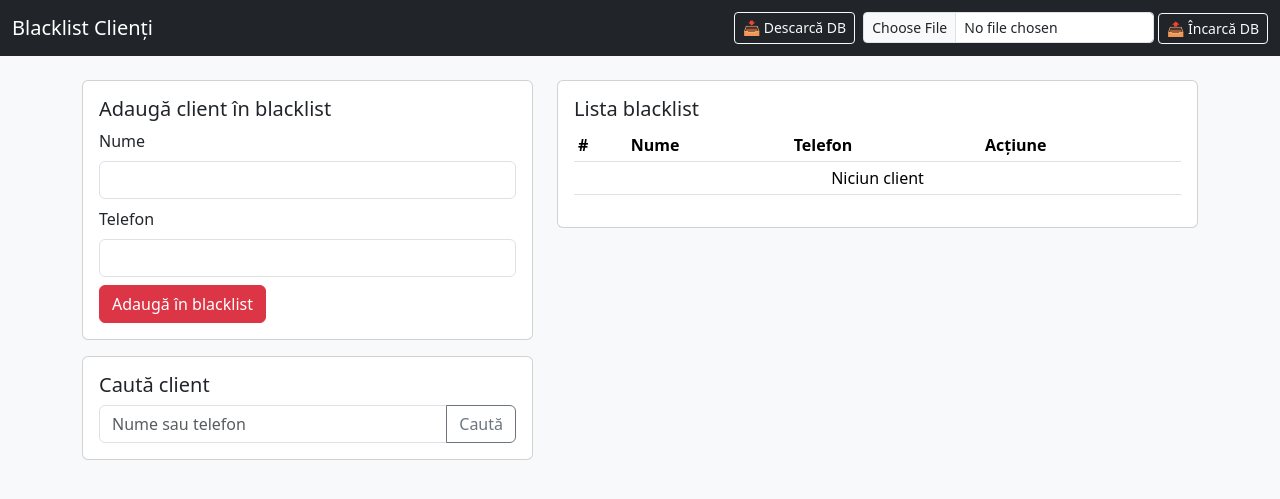
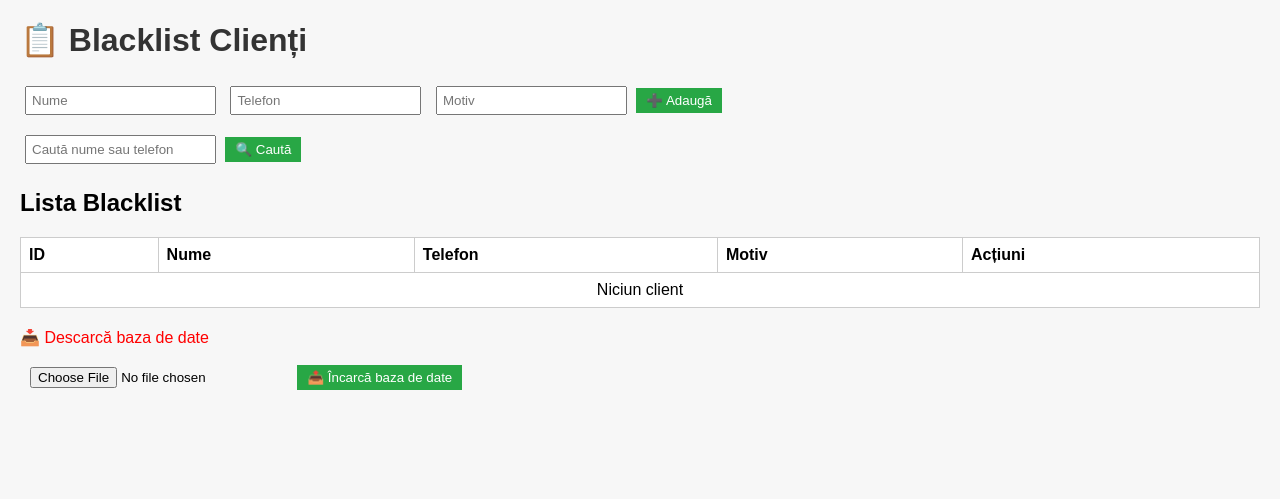
Before and after one commit to gsmcontactct/Web-Blacklist-Clients, a Flask app: page / in a window 1280 px wide. Shown: the top 499 px of the page. Run offline with Flask 3, Linux system fonts and the light colour scheme; data that the repository does not hold is empty.

Commit message:
update: index cu functii noi (cautare, upload/download db, motiv)

```diff
--- a/templates/index.html
+++ b/templates/index.html
@@ -1,69 +1,61 @@
-{% extends "base.html" %}
-{% block content %}
-<div class="row">
-  <div class="col-md-5">
-    <div class="card mb-3">
-      <div class="card-body">
-        <h5 class="card-title">Adaugă client în blacklist</h5>
-        <form method="post" action="{{ url_for('add') }}">
-          <div class="mb-2">
-            <label class="form-label">Nume</label>
-            <input class="form-control" name="nume" required />
-          </div>
-          <div class="mb-2">
-            <label class="form-label">Telefon</label>
-            <input class="form-control" name="telefon" required />
-          </div>
-          <button class="btn btn-danger">Adaugă în blacklist</button>
+<!DOCTYPE html>
+<html lang="ro">
+<head>
+    <meta charset="UTF-8">
+    <title>Blacklist Clienți</title>
+    <link rel="stylesheet" href="{{ url_for('static', filename='style.css') }}">
+</head>
+<body>
+    <h1>📋 Blacklist Clienți</h1>
+
+    <!-- Formular adăugare client -->
+    <form action="{{ url_for('add') }}" method="POST">
+        <input type="text" name="name" placeholder="Nume" required>
+        <input type="text" name="phone" placeholder="Telefon" required>
+        <input type="text" name="reason" placeholder="Motiv">
+        <button type="submit">➕ Adaugă</button>
     </form>
-      </div>
-    </div>
 
-    <div class="card">
-      <div class="card-body">
-        <h5 class="card-title">Caută client</h5>
-        <form method="get" action="{{ url_for('index') }}">
-          <div class="input-group">
-            <input class="form-control" name="q" value="{{ query }}" placeholder="Nume sau telefon" />
-            <button class="btn btn-outline-secondary">Caută</button>
-          </div>
+    <!-- Formular căutare -->
+    <form action="{{ url_for('index') }}" method="GET" style="margin-top: 10px;">
+        <input type="text" name="q" value="{{ query }}" placeholder="Caută nume sau telefon">
+        <button type="submit">🔍 Caută</button>
     </form>
-      </div>
-    </div>
-  </div>
 
-  <div class="col-md-7">
-    <div class="card">
-      <div class="card-body">
-        <h5 class="card-title">Lista blacklist</h5>
-        <form method="post" action="{{ url_for('delete') }}">
-          <table class="table table-sm">
-            <thead>
+    <!-- Lista clienți -->
+    <h2>Lista Blacklist</h2>
+    <form action="{{ url_for('delete') }}" method="POST">
+        <table>
             <tr>
-                <th>#</th>
+                <th>ID</th>
                 <th>Nume</th>
                 <th>Telefon</th>
-                <th>Acțiune</th>
+                <th>Motiv</th>
+                <th>Acțiuni</th>
             </tr>
-            </thead>
-            <tbody>
-              {% for r in rows %}
+            {% for client in clients %}
             <tr>
-                <td>{{ r[0] }}</td>
-                <td>{{ r[1] }}</td>
-                <td>{{ r[2] }}</td>
+                <td>{{ client[0] }}</td>
+                <td>{{ client[1] }}</td>
+                <td>{{ client[2] }}</td>
+                <td>{{ client[3] }}</td>
                 <td>
-                  <button type="submit" class="btn btn-sm btn-outline-danger" name="id" value="{{ r[0] }}" onclick="return confirm('Ștergi clientul?')">Șterge</button>
+                    <button type="submit" name="id" value="{{ client[0] }}" onclick="return confirm('Ștergi clientul?')">🗑️ Șterge</button>
                 </td>
             </tr>
             {% else %}
-              <tr><td colspan="4" class="text-center">Niciun client</td></tr>
+            <tr><td colspan="5" style="text-align: center;">Niciun client</td></tr>
             {% endfor %}
-            </tbody>
         </table>
     </form>
+
+    <!-- Butoane DB -->
+    <div style="margin-top: 20px;">
+        <a href="{{ url_for('download_db') }}">📥 Descarcă baza de date</a>
+        <form action="{{ url_for('upload_db') }}" method="POST" enctype="multipart/form-data" style="margin-top: 10px;">
+            <input type="file" name="file" required>
+            <button type="submit">📤 Încarcă baza de date</button>
+        </form>
     </div>
-    </div>
-  </div>
-</div>
-{% endblock %}
+</body>
+</html>
```
Lines whose indentation alone changed are shown as unchanged.
